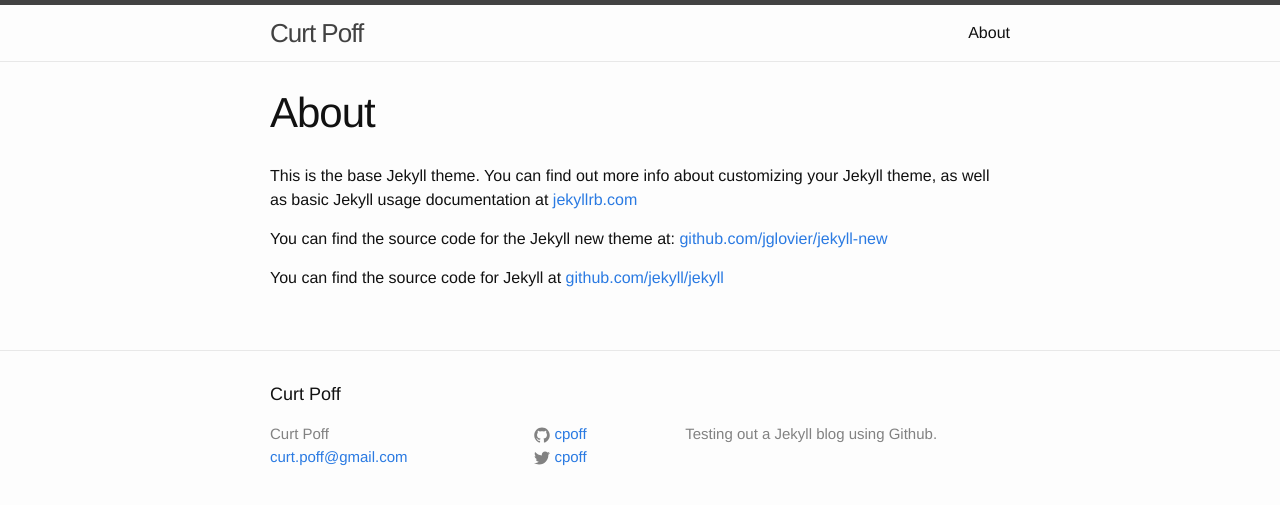
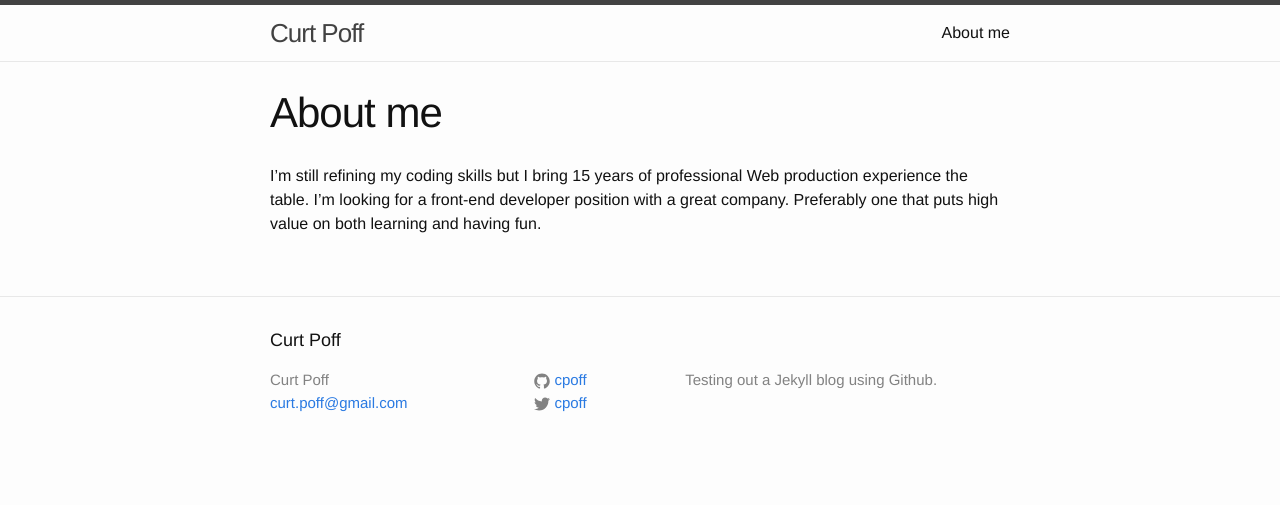
Before and after one commit to cpoff-travel/cpoff.github.com, a Jekyll site: the page built from about.md, in a window 1280 px wide. Shown: the top 505 px of the page. Built offline with Jekyll 4.4.1, drawn with Linux system fonts in a browser that asks for light colours.

Commit message:
Revised about

```diff
--- a/about.md
+++ b/about.md
@@ -1,11 +1,7 @@
 ---
 layout: page
-title: About
+title: About me
 permalink: /about/
 ---
 
-This is the base Jekyll theme. You can find out more info about customizing your Jekyll theme, as well as basic Jekyll usage documentation at [jekyllrb.com](http://jekyllrb.com/)
-
-You can find the source code for the Jekyll new theme at: [github.com/jglovier/jekyll-new](https://github.com/jglovier/jekyll-new)
-
-You can find the source code for Jekyll at [github.com/jekyll/jekyll](https://github.com/jekyll/jekyll)
+I’m still refining my coding skills but I bring 15 years of professional Web production experience the table. I’m looking for a front-end developer position with a great company. Preferably one that puts high value on both learning and having fun.
```
